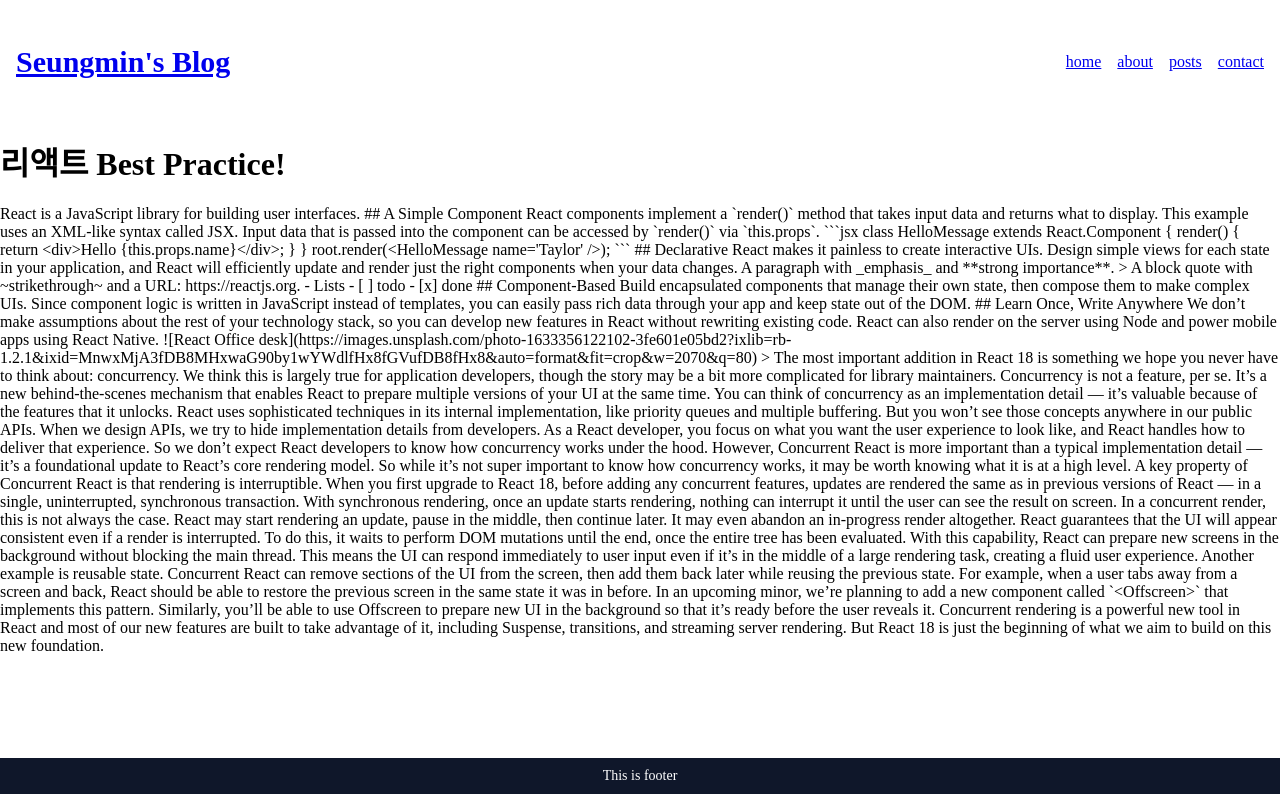
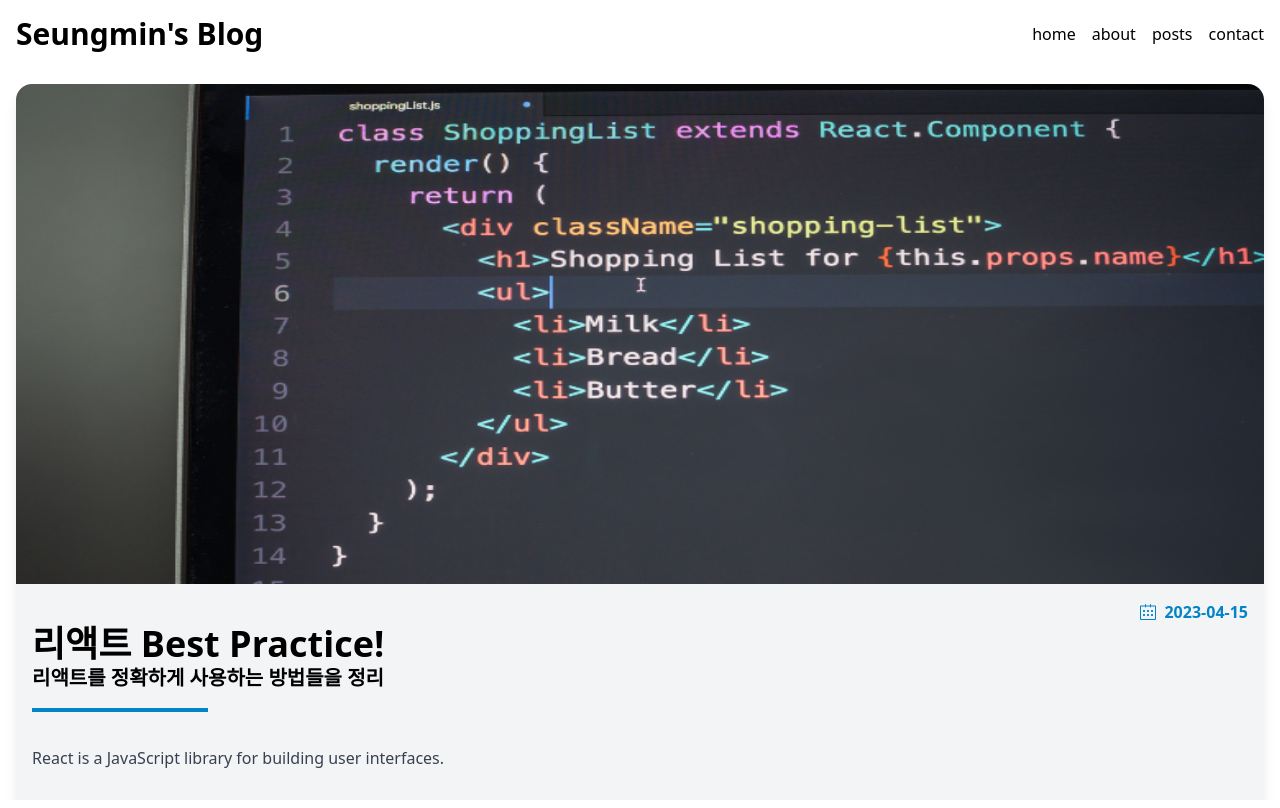
Before and after one commit to itslitulinchpin2/my-blog, a Next.js app: page /posts/best-react-practices in a window 1280 px wide. Built offline with nearby package versions, Linux system fonts and the light colour scheme.

Commit message:
markDown styling

```diff
--- a/src/app/posts/[path]/page.tsx
+++ b/src/app/posts/[path]/page.tsx
@@ -1,8 +1,11 @@
 
+import MarkdownViewer from '@/components/MarkdownViewer';
 import { getAllPosts, getPostMd} from '@/services/posts';
 import React from 'react'
-
-
+import Image from 'next/image';
+import { SlCalender } from "react-icons/sl";
+import { Prism as SyntaxHighlighter } from 'react-syntax-highlighter';
+import { dark } from 'react-syntax-highlighter/dist/esm/styles/prism';
 
 export async function generateStaticParams() {
   const posts = await getAllPosts();
@@ -13,13 +16,28 @@
 }
 
 export default async function page({params} : {params: {path:string}}) {
-  const post = await getPostMd(params.path)
+  const {title,description,date,path,content} = await getPostMd(params.path)
 
   return (
-    <>
-    <h1>{post.title}</h1>
-    <p>{post.content}</p>
-    </>
+    <article className='rounded-2xl overflow-hidden bg-gray-100 shadow-lg m-4'>
+      <Image
+      className='w-full h-1/5 max-h-[500px]'
+      src={`/images/posts/${path}.png`}
+      alt={title}
+      width={760}
+      height={420} />
+      <section className='flex flex-col p-4'>
+        <div className='flex items-center self-end text-sky-600'>
+          <SlCalender/>
+          <p className='font-semibold ml-2'>{date.toString()}</p>
+        </div>
+        <h1 className='text-4xl font-bold'>{title}</h1>
+        <p className='text-xl font-bold'>{description}</p>
+        <div className='w-44 border-2 border-sky-600 mt-4 mb-8'></div>
+        <MarkdownViewer content={content}></MarkdownViewer>
+      </section>
+
+    </article>
 
   )
 }
--- /dev/null
+++ b/src/components/MarkdownViewer.tsx
@@ -0,0 +1,46 @@
+'use client';
+import ReactMarkdown from 'react-markdown';
+import remarkGfm from 'remark-gfm';
+import { Prism as SyntaxHighlighter } from 'react-syntax-highlighter';
+import { materialDark } from 'react-syntax-highlighter/dist/esm/styles/prism';
+import Image from 'next/image';
+
+
+
+export default function MarkdownViewer({ content }: { content: string }) {
+    return (
+      <ReactMarkdown
+        className='prose max-w-none'
+        remarkPlugins={[remarkGfm]}
+        components={{
+            code(props) {
+                const {ref, children, className, node, ...rest} = props
+                const match = /language-(\w+)/.exec(className || '')
+                return match ? (
+                  <SyntaxHighlighter
+                    {...rest}
+                    PreTag="div"
+                    language={match[1]}
+                    style={materialDark}
+                  >{String(children).replace(/\n$/, '')}</SyntaxHighlighter>
+                ) : (
+                  <code {...rest} className={className}>
+                    {children}
+                  </code>
+            );
+          },
+          img: (image) => (
+            <Image
+              className='w-full max-h-60 object-cover'
+              src={image.src || ''}
+              alt={image.alt || ''}
+              width={500}
+              height={350}
+            />
+          ),
+        }}
+      >
+        {content}
+      </ReactMarkdown>
+    );
+  }
--- a/tailwind.config.ts
+++ b/tailwind.config.ts
@@ -15,11 +15,13 @@
       },
     },
   },
-  plugins: [],
+  plugins: [
+    require('@tailwindcss/typography')
+  ],
 
-  corePlugins: {
-    preflight: false,
-  }
+  // corePlugins: {
+  //   preflight: false,
+  // }
 
 };
 export default config;
```
Also changed, not shown: package.json (+8 -1 lines), 1 other file (tests, documents, lock files or other folders).
